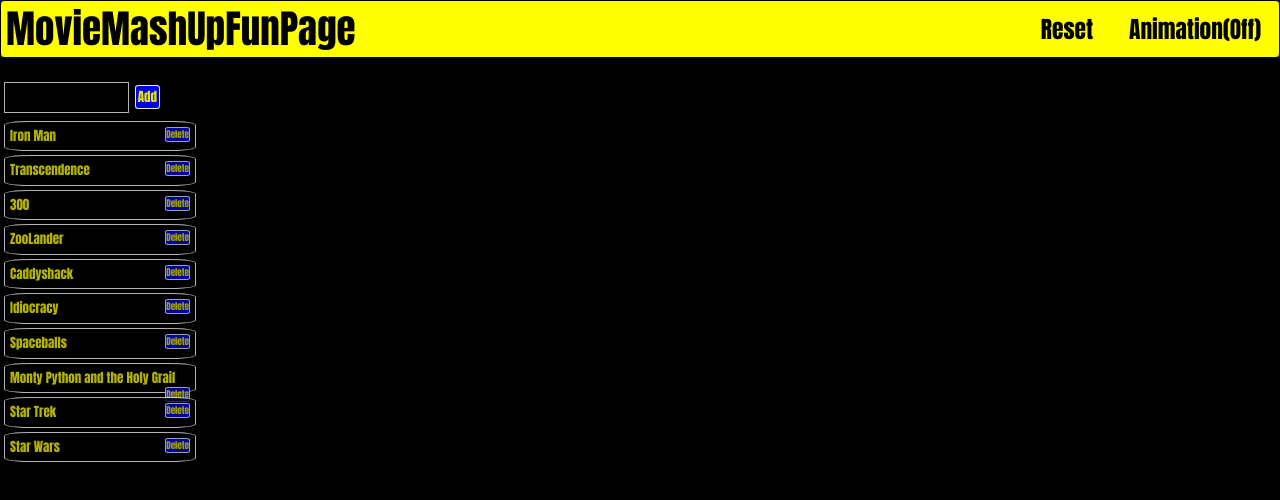
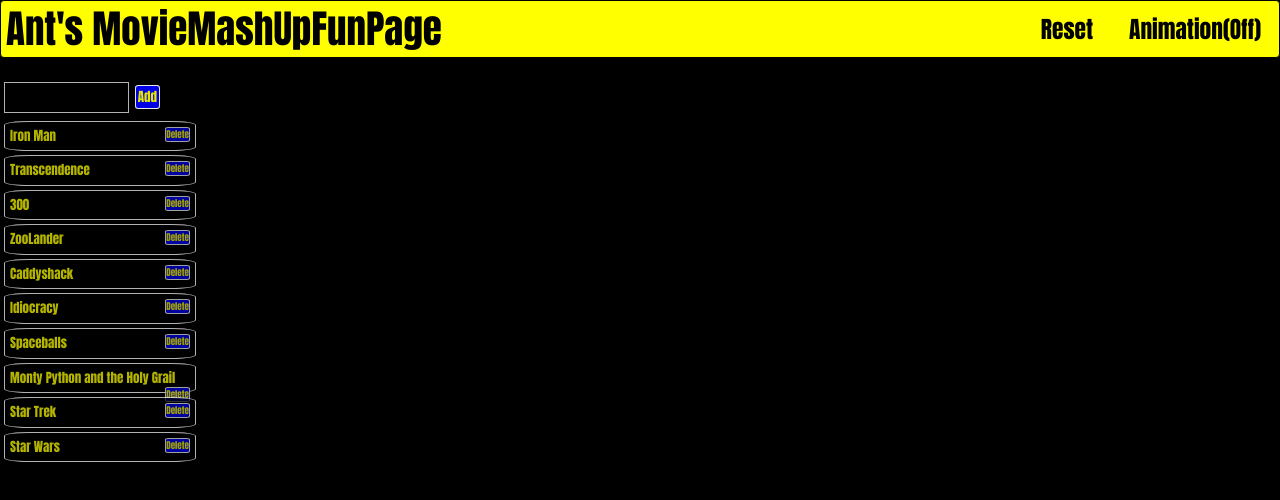
Before and after one commit to aNap73/MovieMashUpFunPage.github.io, a plain HTML site: page index.html in a window 1280 px wide. Drawn offline with nearby package versions, Linux system fonts and the light colour scheme; no server answers.

Commit message:
minor changes

```diff
--- a/index.html
+++ b/index.html
@@ -16,7 +16,7 @@
   <nav class="navbar navbar-default mynavbar">
     <!--img class="logo" src="./assets/images/TechLogo.gif"/-->
 
-      <div class="logo">MovieMashUpFunPage</div>
+      <div class="logo">Ant's MovieMashUpFunPage</div>
       <div class="navbar-header">
 
         <button type="button" class="navbar-toggle collapsed" data-toggle="collapse" data-target="#navbar" aria-expanded="false" aria-controls="navbar">
```
